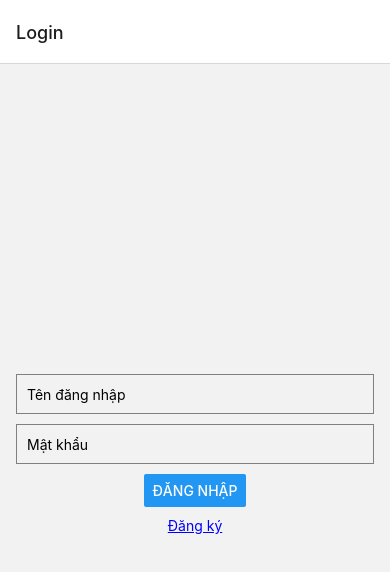
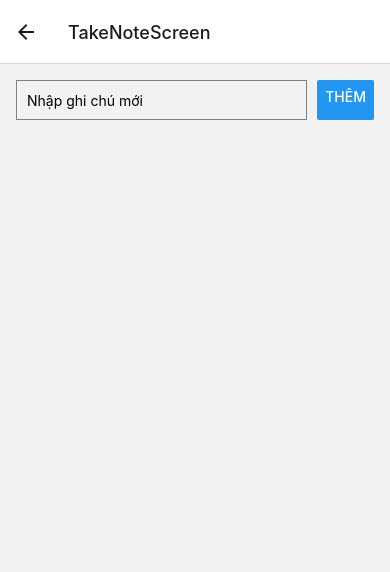
Before and after one commit to MinhAn2007/todoapp_api, a React Native app: screen /TakeNoteScreen in a window 390 px wide. Shown: the top 572 px of the page. Built offline with nearby package versions, Linux system fonts and the light colour scheme.

Commit message:
Create TakeNoteScreen

```diff
--- a/db.json
+++ b/db.json
@@ -1,19 +1,22 @@
 {
-  "posts": [
+  "users": [
     {
       "id": 1,
-      "title": "json-server",
-      "author": "typicode"
+      "username": "user1",
+      "password": "pass1",
+      "tasks": [
+        {"id": 1, "title": "Task 1 for User 1", "completed": false},
+        {"id": 2, "title": "Task 2 for User 1", "completed": true}
+      ]
+    },
+    {
+      "id": 2,
+      "username": "user2",
+      "password": "pass2",
+      "tasks": [
+        {"id": 1, "title": "Task 1 for User 2", "completed": false},
+        {"id": 2, "title": "Task 2 for User 2", "completed": false}
+      ]
     }
-  ],
-  "comments": [
-    {
-      "id": 1,
-      "body": "some comment",
-      "postId": 1
-    }
-  ],
-  "profile": {
-    "name": "typicode"
-  }
+  ]
 }
--- a/src/navigator.js
+++ b/src/navigator.js
@@ -4,6 +4,7 @@ import { NavigationContainer } from '@react-navigation/native'
 import { createStackNavigator } from '@react-navigation/stack'
 import Login from './screen/LoginScreen'
 import RegisterScreen from './screen/RegisterScreen'
+import TakeNoteScreen from './screen/TakeNoteScreen'
 const navigator = () => {
     const Stack = createStackNavigator()
   return (
@@ -11,7 +12,7 @@ const navigator = () => {
       <Stack.Navigator>
         <Stack.Screen name="Login" component={Login} />
         <Stack.Screen name="RegisterScreen" component={RegisterScreen} />
-
+        <Stack.Screen name="TakeNoteScreen" component={TakeNoteScreen} />
       </Stack.Navigator>
     </NavigationContainer>
   )
--- a/src/screen/LoginScreen.js
+++ b/src/screen/LoginScreen.js
@@ -1,15 +1,27 @@
 import React, { useState } from 'react';
-import { View, TextInput, Button, StyleSheet, TouchableOpacity, Text } from 'react-native';
+import { View, TextInput, Button, StyleSheet, TouchableOpacity, Text, Alert } from 'react-native';
 
 const LoginScreen = ({ navigation }) => {
   const [username, setUsername] = useState('');
   const [password, setPassword] = useState('');
 
-  const handleLogin = () => {
-    fetch('http://localhost:3000/comments')
-    .then(response => response.json())
-    .then(data => console.log(data))
-    .catch(error => console.error('Error:', error));  };
+  const handleLogin = async () => {
+    try {
+      const response = await fetch('http://localhost:3000/users');
+      const users = await response.json();
+      const user = users.find(u => u.username === username && u.password === password);
+      if (user) {
+        console.log('Đăng nhập thành công:', user);
+        alert('Đăng nhập thành công');
+        navigation.navigate('TakeNoteScreen', { userNotes: user.notes });
+      } else {
+        alert('Đăng nhập thất bại: Tài khoản không hợp lệ');
+      }
+
+    } catch (error) {
+      console.error('Lỗi:', error);
+    }
+  };
 
   const navigateToRegister = () => {
     navigation.navigate('RegisterScreen');
--- /dev/null
+++ b/src/screen/TakeNoteScreen.js
@@ -0,0 +1,74 @@
+import React, { useState } from 'react';
+import { View, TextInput, Button, FlatList, StyleSheet, Text } from 'react-native';
+import { useRoute } from '@react-navigation/native';
+
+const TakeNoteScreen = () => {
+  const route = useRoute();
+  const initialUserNotes = route.params?.userNotes || [];
+  console.log('initialUserNotes:', initialUserNotes);
+
+  const [userNotes, setUserNotes] = useState(initialUserNotes);
+  const [newNote, setNewNote] = useState('');
+
+  console.log('userNotes:', userNotes);
+
+  const addNote = () => {
+    if (newNote.trim() !== '') {
+      setUserNotes([...userNotes, { id: Date.now().toString(), text: newNote }]);
+      setNewNote('');
+    }
+  };
+
+  return (
+    <View style={styles.container}>
+      {/* Input and Button */}
+      <View style={styles.inputContainer}>
+        <TextInput
+          style={styles.input}
+          placeholder="Nhập ghi chú mới"
+          onChangeText={text => setNewNote(text)}
+          value={newNote}
+        />
+        <Button title="Thêm" onPress={addNote} />
+      </View>
+
+      {/* FlatList */}
+      <FlatList
+        data={userNotes}
+        keyExtractor={item => item.id}
+        renderItem={({ item }) => (
+          <View style={styles.noteItem}>
+            <Text>{item.text}</Text>
+          </View>
+        )}
+      />
+    </View>
+  );
+};
+
+const styles = StyleSheet.create({
+  container: {
+    flex: 1,
+    padding: 16,
+  },
+  inputContainer: {
+    flexDirection: 'row',
+    marginBottom: 10,
+  },
+  input: {
+    flex: 1,
+    height: 40,
+    borderColor: 'gray',
+    borderWidth: 1,
+    marginRight: 10,
+    paddingLeft: 10,
+  },
+  noteItem: {
+    marginBottom: 10,
+    padding: 10,
+    backgroundColor: '#eee',
+    borderRadius: 5,
+  },
+});
+
+export default TakeNoteScreen;
```
